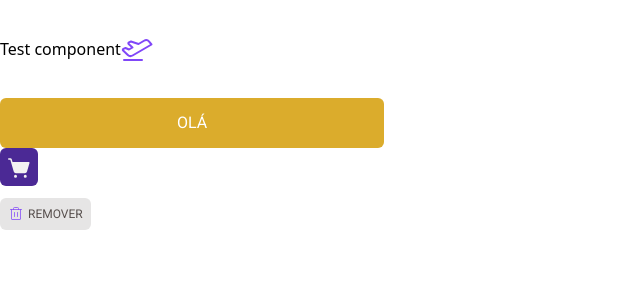
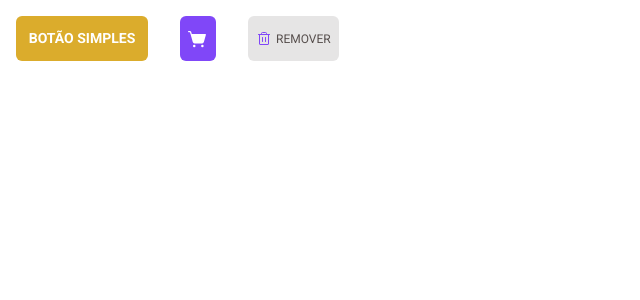
Before and after one commit to alex-britto/PDCoffe, a React (Vite) app: page / in a window 1280 px wide. Shown: the top 300 px of the page, without its empty margins (0-640 px from the left). Built offline with nearby package versions, Linux system fonts and the light colour scheme.

Commit message:
adjustments at button logic

```diff
--- a/src/App.tsx
+++ b/src/App.tsx
@@ -1,13 +1,20 @@
-import { ThemeProvider } from "styled-components"
-import { Test } from "./components/Test/Test"
+import styled, { ThemeProvider } from "styled-components"
+
 import { defaultTheme } from "./styles/themes/defaultTheme"
+import { ButtonsExample } from "./components/Button"
 
 function App() {
   return (
-    <ThemeProvider theme={defaultTheme}>
-      <Test />
-    </ThemeProvider>
+     <ThemeProvider theme={defaultTheme}>
+        <Container>
+          <ButtonsExample />
+        </Container>
+     </ThemeProvider>
   )
 }
 
+const Container = styled.div`
+  display: flex;
+`
+
 export default App
--- a/src/components/Button/Button.tsx
+++ b/src/components/Button/Button.tsx
@@ -1,35 +1,102 @@
+import { ButtonHTMLAttributes, ReactNode } from "react"
 import styled, { css } from "styled-components"
 
-export interface ButtonProps {
-  title: string
+export interface ButtonProps extends ButtonHTMLAttributes<HTMLButtonElement> {
+  label?: string
+  icon?: ReactNode
+  variant?: "big" | "small"
+  textColor?: string
+  bgColor: string
+  bgHoverColor?: string
+  itemsQuantity?: number
+  badgeColor?: string
 }
 
-const Button = ({ title }: ButtonProps) => {
+const Button = ({
+  label,
+  icon,
+  variant = "big",
+  textColor = "white",
+  bgColor,
+  bgHoverColor,
+  itemsQuantity,
+  badgeColor,
+  ...rest
+}: ButtonProps) => {
   return (
-    <>
-      <StyledButton className="py-2 px-3">{title}</StyledButton>
-    </>
+    <StyledButton
+    label={label}
+    variant={variant}
+    textColor={textColor}
+    bgColor={bgColor}
+    bgHoverColor={bgHoverColor}
+    {...rest}
+    >
+      {icon}
+      {label}
+
+      {!!itemsQuantity && (
+        <Badge badgeColor={badgeColor}>{itemsQuantity}</Badge>
+      )}
+    </StyledButton>
   )
 }
 
-const StyledButton = styled.button`
-  ${({ theme }) => css`
-    background-color: ${theme.colors.yellow.default};
-    color: ${theme.colors.white};
-    border: none;
+const StyledButton = styled.button<ButtonProps>`
+  ${({ bgColor, bgHoverColor, textColor, label, variant }) => css`
+    position: relative;
+    display: flex;
+
+    align-items: center;
+    justify-content: center;
+
+    min-width: ${variant === "big" && label && "132px"};
+    padding: ${variant === "big" ? (label ? "12px 8px" : "8px") : "6.5px 8px"};
+
+    gap: 4px;
     border-radius: 6px;
 
-    text-transform: uppercase;
-    font-family: "Roboto";
-
-    width: 100%;
-    transition: 0.2s;
+    background-color: ${bgColor};
+    color: ${textColor};
 
     &:hover {
-      background-color: ${theme.colors.yellow.dark};
-      transition: 0.2s ease;
+      background-color: ${bgHoverColor ?? bgColor};
     }
+
+    font-family: "Roboto";
+    font-style: normal;
+    font-weight: ${variant === "big" ? 700 : 400};
+    font-size: ${variant === "big" ? "14px" : "12px"};
+
+    text-transform: uppercase;
   `}
 `
 
+const Badge = styled.div<{ badgeColor?: string }>`
+    ${({ badgeColor }) => css`
+      position: absolute;
+
+      display: flex;
+      justify-content: center;
+      align-items: center;
+
+      bottom: 26px;
+      left: 26px;
+
+      width: 20px;
+      height: 20px;
+
+      font-family: "Rob
+      font-weight: 700;
+      font-size: 12px;
+
+      border-radius: 50%;
+
+      background-color: ${badgeColor};
+      color: white;
+
+      cursor: default;
+    `}
+`
+
 export default Button
--- /dev/null
+++ b/src/components/Button/ButtonsExample.tsx
@@ -0,0 +1,46 @@
+import styled from "styled-components"
+import { ShoppingCartSimple, Trash } from "phosphor-react"
+
+import { defaultTheme } from "../../styles/themes/defaultTheme"
+import Button from "./Button"
+
+const ButtonsExample = () => {
+  return (
+    <Container>
+        <Button
+          label="Botão simples"
+          bgColor={defaultTheme.colors.yellow.default}
+          bgHoverColor={defaultTheme.colors.yellow.dark}
+          textColor={defaultTheme.colors.white}
+          onClick={() => console.log("click botão simples")}
+          className="m-4"
+        />
+        <Button
+          icon={<ShoppingCartSimple size={20} weight="fill" color="white" />}
+          bgColor={defaultTheme.colors.purple.default}
+          bgHoverColor={defaultTheme.colors.purple.dark}
+          textColor={defaultTheme.colors.white}
+          onClick={() => console.log("comprei")}
+          className="m-4"
+        />
+          <Button
+            variant="small"
+            label="remover"
+            bgColor={defaultTheme.colors.base.button}
+            bgHoverColor={defaultTheme.colors.base.hover}
+            textColor={defaultTheme.colors.base.text}
+            icon={
+              <Trash size={16} color={defaultTheme.colors.purple.default} />
+            }
+            onClick={() => console.log("test")}
+            className="m-4"
+          />
+          </Container>
+  )
+}
+
+const Container = styled.div`
+  display: flex;
+`
+
+export default ButtonsExample
--- a/src/components/Button/CartButton.tsx
+++ /dev/null
@@ -1,49 +0,0 @@
-import { ShoppingCartSimple } from "phosphor-react"
-import styled, { css } from "styled-components"
-import { defaultTheme } from "../../styles/themes/defaultTheme"
-
-export interface CartButtonProps {
-  icon: any
-  //   ver qual a tipagem se encaixaria melhor aqui
-}
-
-const CartButton = ({ icon }: CartButtonProps) => {
-  return (
-    <>
-      <StyledCartButton>
-        {!!icon && (
-          <ShoppingCartSimple
-            size={24}
-            color={defaultTheme.colors.base.card}
-            weight="fill"
-            className="flex items-center"
-          />
-        )}
-      </StyledCartButton>
-    </>
-  )
-}
-
-const StyledCartButton = styled.button`
-  ${({ theme }) => css`
-    background-color: ${theme.colors.purple.dark};
-    color: ${theme.colors.base.card};
-    border: none;
-    border-radius: 6px;
-
-    text-transform: uppercase;
-    font-family: "Roboto";
-
-    padding: 8px;
-    width: 38px;
-    height: 38px;
-    transition: 0.2s;
-
-    &:hover {
-      background-color: ${theme.colors.purple.default};
-      transition: 0.2s ease;
-    }
-  `}
-`
-
-export default CartButton
--- a/src/components/Button/DeleteButton.tsx
+++ /dev/null
@@ -1,49 +0,0 @@
-import { Trash } from "phosphor-react"
-import styled, { css } from "styled-components"
-import { defaultTheme } from "../../styles/themes/defaultTheme"
-
-export interface DeleteButtonProps {
-  title: string
-  icon: any
-  //   pesquisar tipo de icon
-}
-
-const DeleteButton = ({ title, icon }: DeleteButtonProps) => {
-  return (
-    <>
-      <StyledDeleteButton className="py-0 px-2 flex items-center">
-        {!!icon && (
-          <Trash
-            size={16}
-            weight="light"
-            color={defaultTheme.colors.purple.default}
-            className="mr-1"
-          />
-        )}
-        {title}
-      </StyledDeleteButton>
-    </>
-  )
-}
-
-const StyledDeleteButton = styled.button`
-  ${({ theme }) => css`
-    background-color: ${theme.colors.base.button};
-    color: ${theme.colors.base.text};
-    border-radius: 6px;
-
-    text-transform: uppercase;
-    font-family: "Roboto";
-    font-size: 12px;
-
-    width: auto;
-    height: 32px;
-
-    &:hover {
-      transition: 0.2 ease;
-      background-color: ${theme.colors.base.hover};
-    }
-  `}
-`
-
-export default DeleteButton
--- /dev/null
+++ b/src/components/Button/index.ts
@@ -0,0 +1,5 @@
+export { default as Button } from './Button'
+export * from './Button'
+
+export { default as ButtonsExample } from './ButtonsExample'
+export * from './ButtonsExample'
--- a/src/components/Test/Test.tsx
+++ /dev/null
@@ -1,31 +0,0 @@
-import styled from "styled-components"
-import { AirplaneTakeoff } from "phosphor-react"
-import { defaultTheme } from "../../styles/themes/defaultTheme"
-import Button from "../Button/Button"
-import CartButton from "../Button/CartButton"
-import DeleteButton from "../Button/DeleteButton"
-
-export const Test = () => {
-  return (
-    <>
-      <Container className="my-6 ml-auto items-center">
-        Test component
-        <AirplaneTakeoff size={32} color={defaultTheme.colors.purple.default} />
-      </Container>
-      <Container className="max-w-sm">
-        <Button title="olá" />
-      </Container>
-      <Container className="max-w-sm">
-        <CartButton icon />
-      </Container>
-      <Container className="max-w-sm">
-        <DeleteButton icon title="Remover" />
-      </Container>
-    </>
-  )
-}
-
-const Container = styled.div`
-  display: flex;
-  height: 50px;
-`
--- /dev/null
+++ b/src/components/index.ts
@@ -0,0 +1 @@
+export * from './Button'
```
